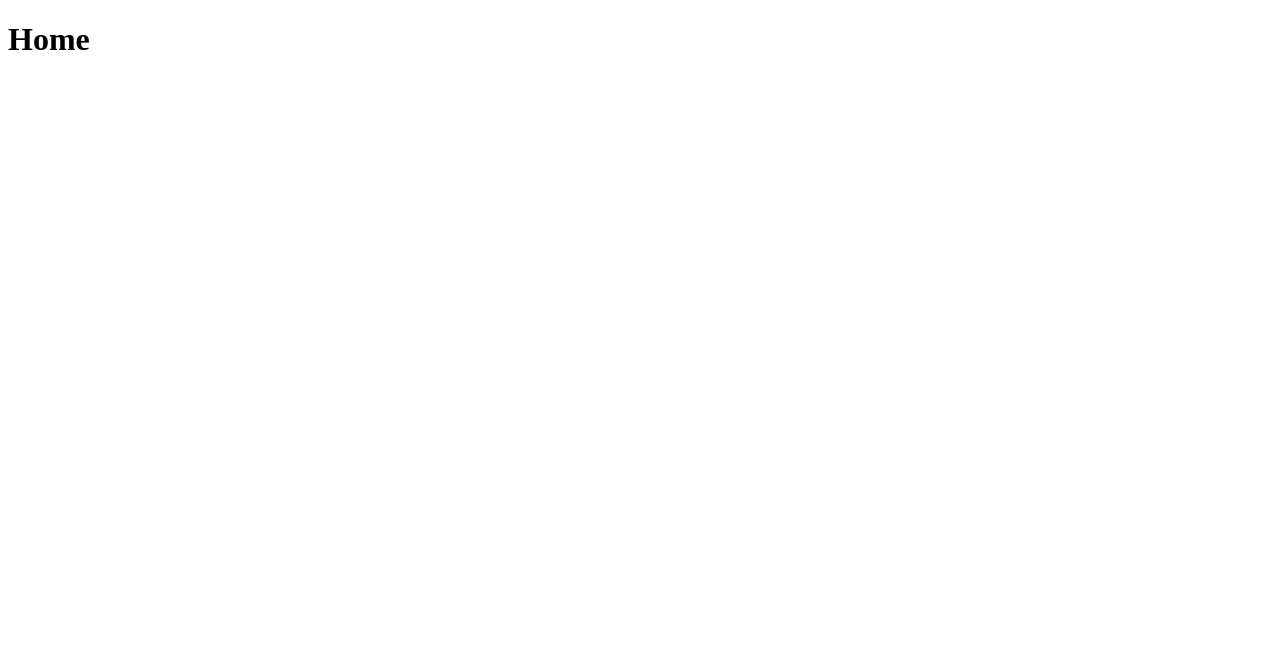
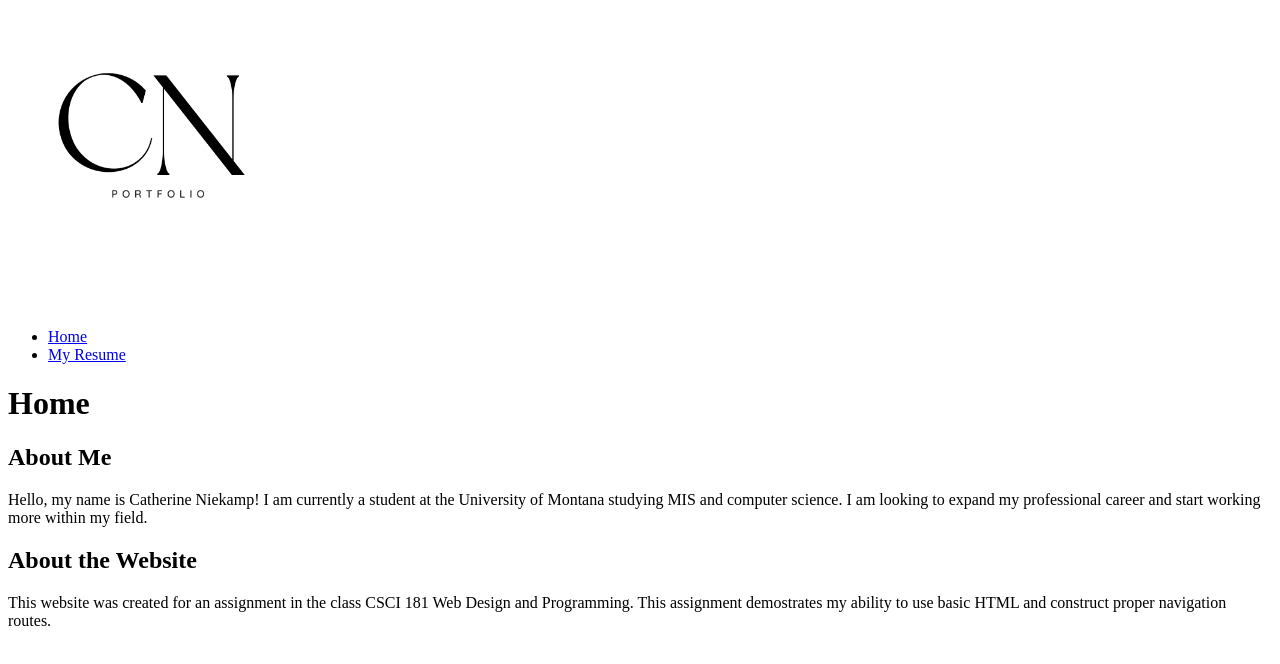
Before and after one commit to catherineniekamp502/niekamp-csci181-practice, a plain HTML site: page index.html in a window 1280 px wide. Drawn offline with Linux system fonts and the light colour scheme.

Commit message:
Resume Page
Assignment #2

```diff
--- a/index.html
+++ b/index.html
@@ -1,14 +1,46 @@
 <!DOCTYPE html>
-    <html lang-"en">
+<html lang-"en">
 
     <head>
         <meta charset="UTF-8">
         <meta name-"viewport" content="width-device-width, initial-scale-1.0">
-        <title>Practice Home Page</title>
+        <title>Home - Catherine Niekamp's Portfolio</title>
     </head>
 
+<!--Logo Image for portfolio-->
     <body>
-        <h1>Home</h1>
+        <header>
+
+            <img src="./images/logo.png" width="300px" height="300px" alt="Logo for personal portfilo">
+            <nav>
+                <ul>
+                    <li> <a href="index.html">Home</a></li>
+                    <li> <a href="resume.html">My Resume</a></li>
+                </ul>
+            </nav>
+        </header>
+
+        <main>
+            <h1>Home</h1>
+
+<!------About me------>
+            <section>
+                <h2>About Me</h2>
+                <p>
+                    Hello, my name is Catherine Niekamp! I am currently a student at the University of Montana studying MIS and computer science. I am looking to expand my professional career and start working more within my field.
+                </p>
+            </section>
+
+<!------About the website------>
+            <section>
+                <h2>About the Website</h2>
+                <p>
+                    This website was created for an assignment in the class CSCI 181 Web Design and Programming. This assignment demostrates my ability to use basic HTML and construct proper navigation routes.
+                </p>
+            </section>
+
+        </main>
+
     </body>
 
 </html>
```
Also changed, not shown: resume.html (added, +61 -0 lines), images/logo.png (added).
